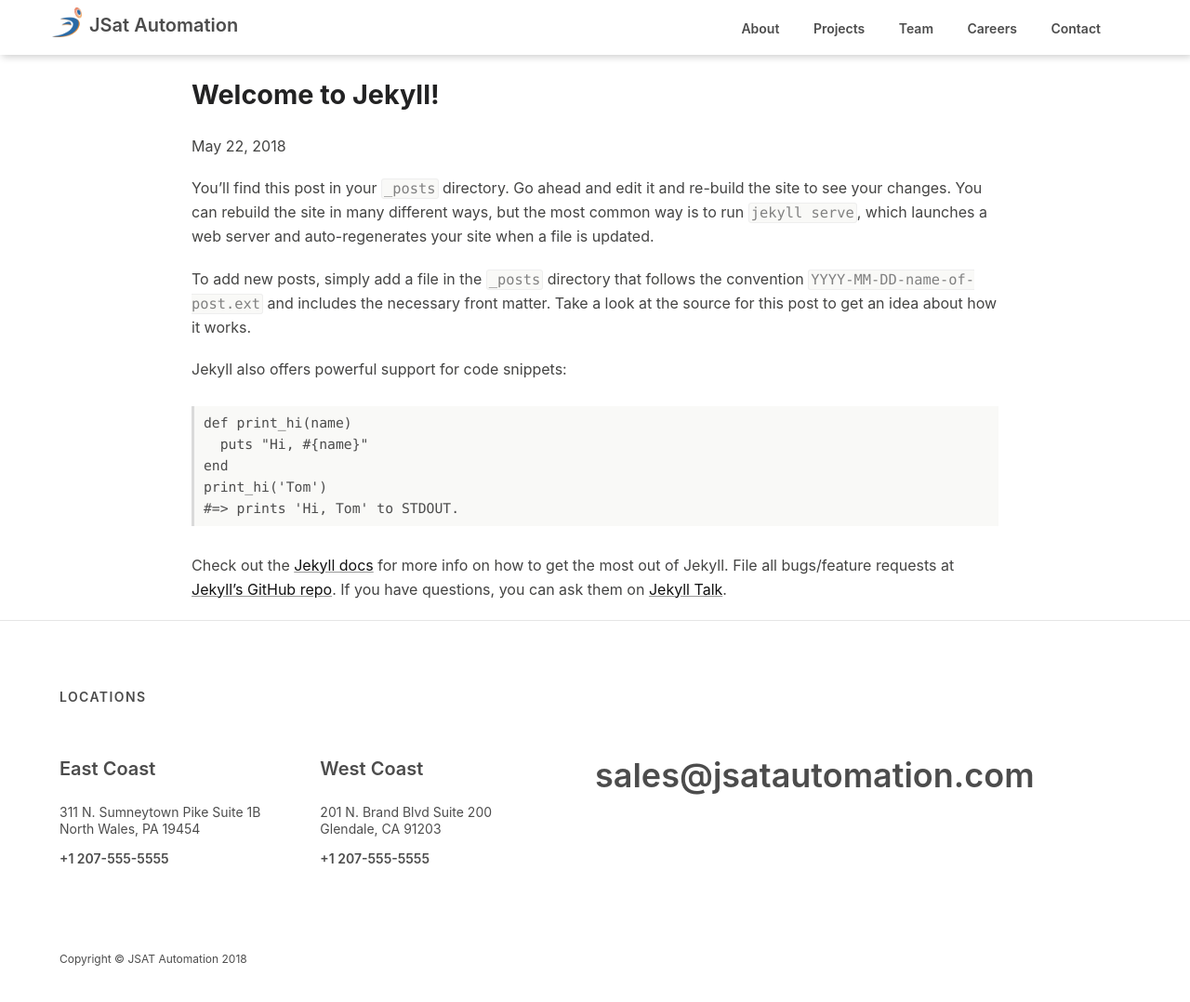
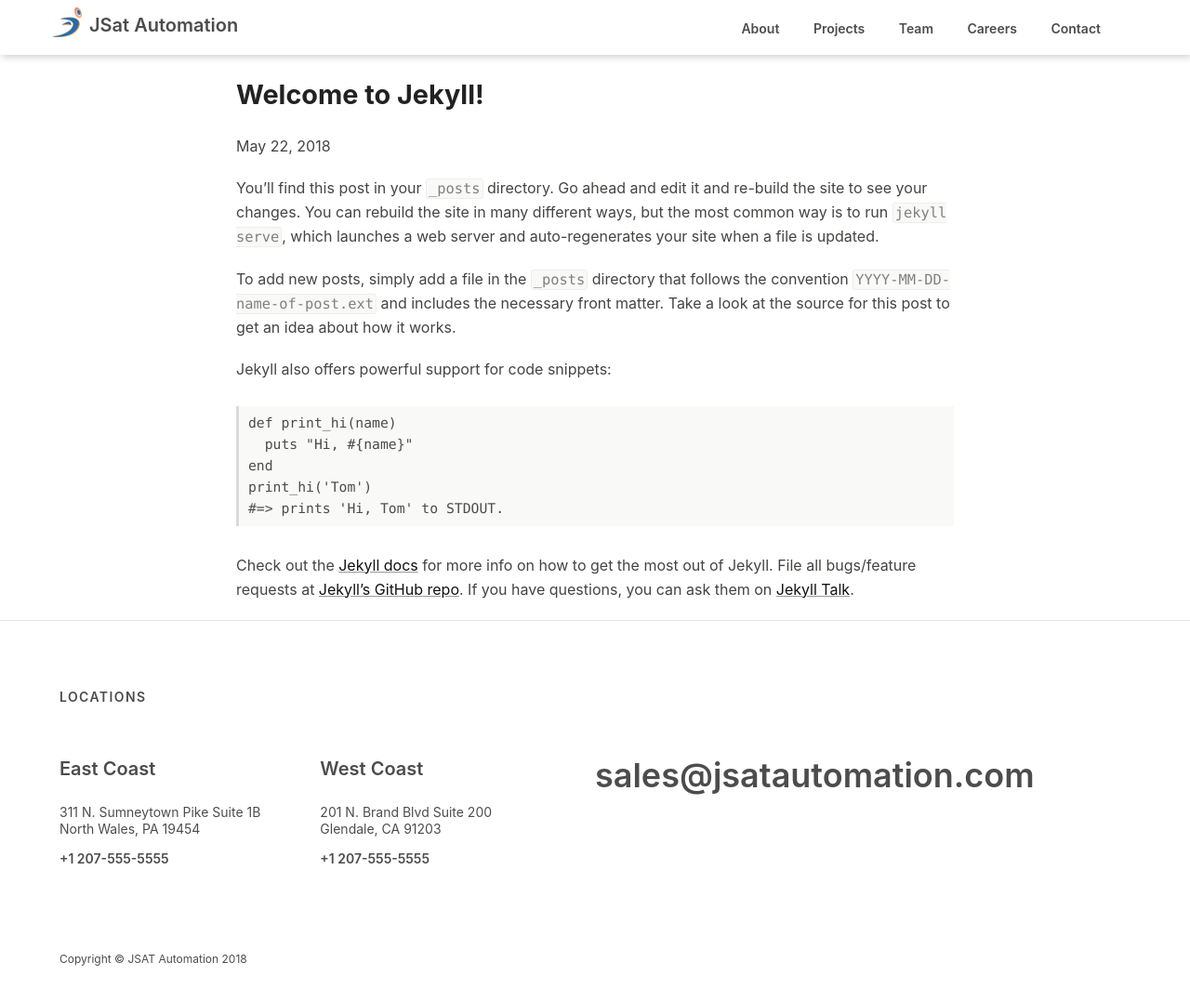
Before and after one commit to jsatautomation/jsatautomation.github.io, a Jekyll site: the page built from _posts/2018-05-21-welcome-to-jekyll.markdown, in a window 1280 px wide and 1118 px high. Shown: the top 1078 px of the window at 93% size. Built offline with Jekyll 4.4.1, drawn with Linux system fonts in a browser that asks for light colours; nearby versions of some CDN libraries.

Commit message:
adjust post padding to match header+footer

```diff
--- a/_layouts/post.html
+++ b/_layouts/post.html
@@ -1,7 +1,7 @@
 ---
 layout: default
 ---
-<article class="post yue bg-white ph3 h-entry" itemscope itemtype="http://schema.org/BlogPosting">
+<article class="post yue bg-white ph3 ph5-ns h-entry" itemscope itemtype="http://schema.org/BlogPosting">
 
   <header class="post-header">
     <h1 class="post-title p-name" itemprop="name headline">{{ page.title | escape }}</h1>
```
